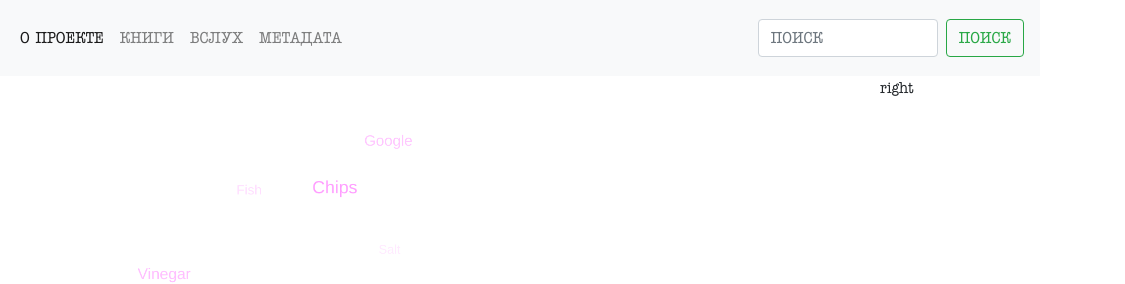
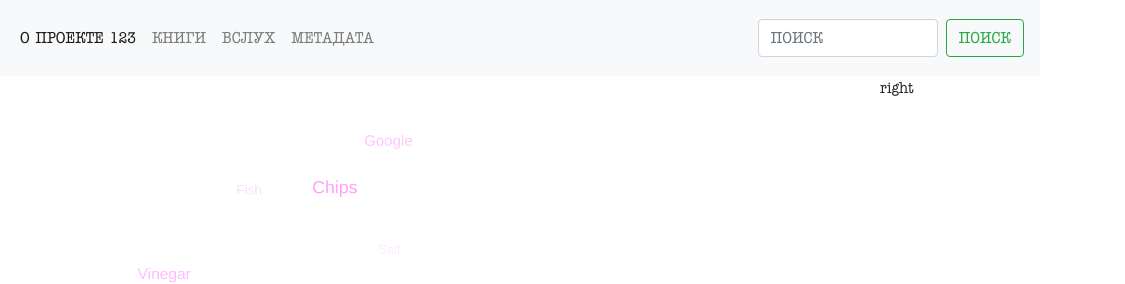
Before and after one commit to Azizbek2396/inesse, a plain HTML site: page index.html in a window 1280 px wide. Shown: the top 284 px of the page, 155-1280 px from the left. Drawn offline with nearby package versions, Linux system fonts and the light colour scheme.

Commit message:
added 123 in project

```diff
--- a/index.html
+++ b/index.html
@@ -23,7 +23,7 @@
         <div class="collapse navbar-collapse" id="navbarSupportedContent">
           <ul class="navbar-nav mr-auto">
             <li class="nav-item active">
-              <a class="nav-link" href="#">О ПРОЕКТЕ <span class="sr-only">(current)</span></a>
+              <a class="nav-link" href="#">О ПРОЕКТЕ 123 <span class="sr-only">(current)</span></a>
             </li>
             <li class="nav-item">
               <a class="nav-link" href="#">КНИГИ</a>
```
